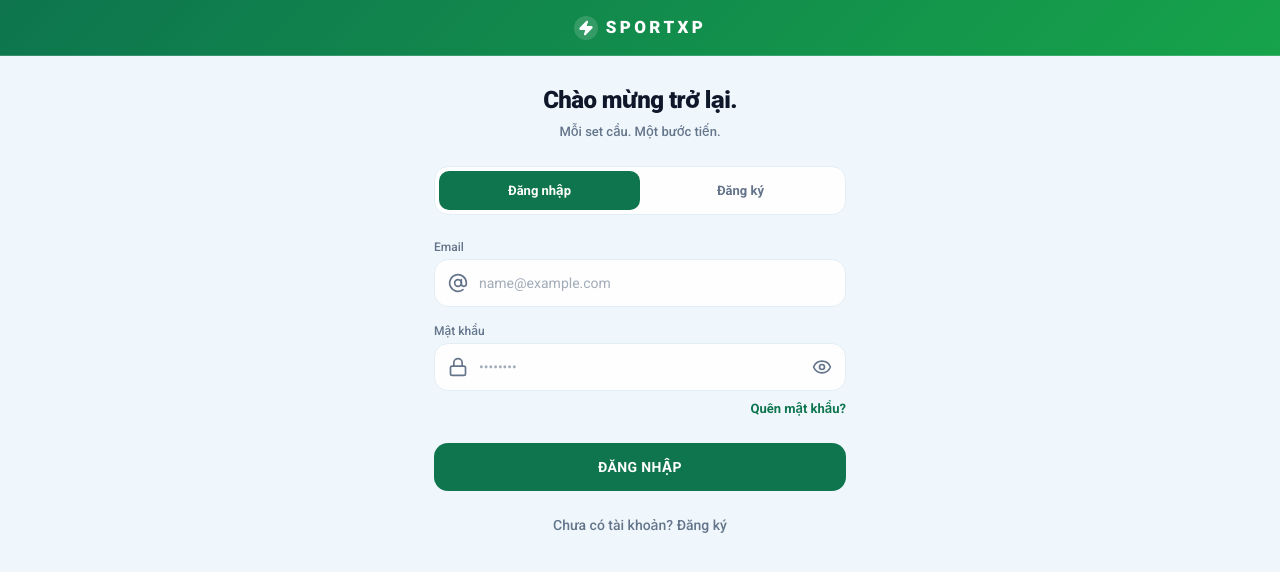
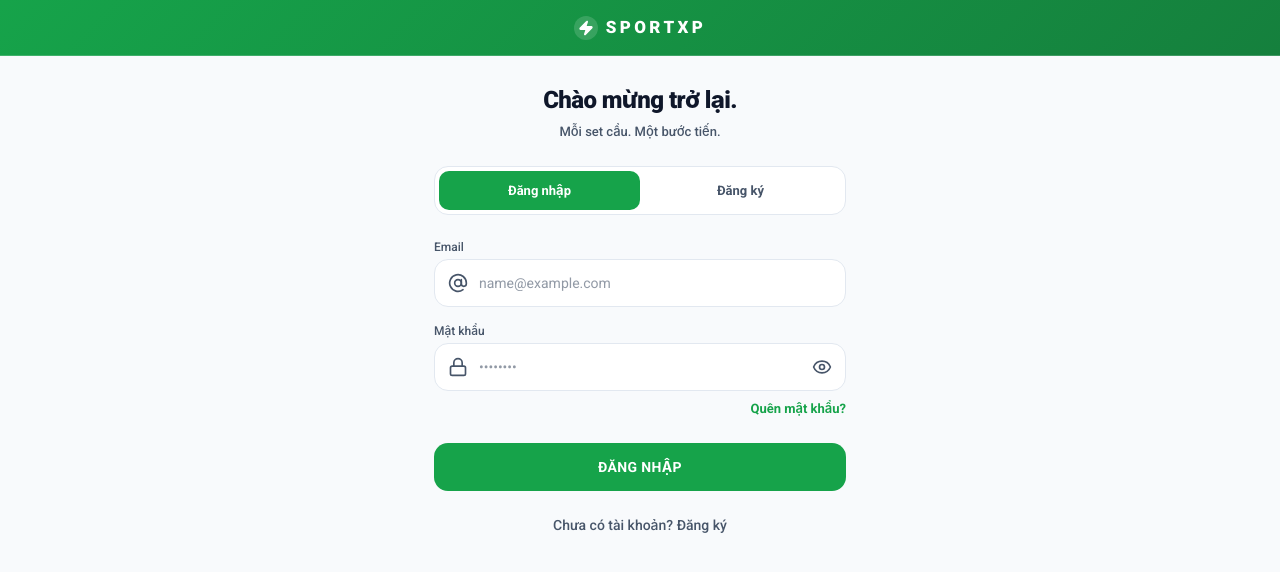
Before and after one commit to BinhPhuong485/SportXPv2, a React (Vite) app in the folder frontend/: page / in a window 1280 px wide. Shown: the top 572 px of the page. Built offline with nearby package versions, Linux system fonts and the light colour scheme; no server answers; a web font is replaced by a local one.

Commit message:
style(theme): refine design tokens and semantic color variables

```diff
--- a/frontend/src/core/theme/tokens.ts
+++ b/frontend/src/core/theme/tokens.ts
@@ -1,17 +1,17 @@
 export const AppColors = {
-  background: '#EFF7FC',
-  surface: '#FEFEFE',
-  border: '#E2EEF6',
-  primary: '#0E754E',
-  accent: '#299A63',
-  accentText: '#176344',
-  mint: '#E2F4EC',
+  background: '#F8FAFC',
+  surface: '#FFFFFF',
+  border: '#E2E8F0',
+  primary: '#16A34A',
+  accent: '#15803D',
+  accentText: '#15803D',
+  mint: '#DCFCE7',
   text: '#0F172A',
-  muted: '#64748B',
+  muted: '#475569',
   loss: '#BE123C',
-  streak: '#946200',
-  gold: '#F59E0B',
-  onPrimary: '#FEFEFE',
+  streak: '#EA580C',
+  gold: '#EA580C',
+  onPrimary: '#FFFFFF',
   courtDark: '#09281E',
   strava: '#FC5200',
   cyan: '#00B4D8',
--- a/frontend/src/index.css
+++ b/frontend/src/index.css
@@ -3,26 +3,26 @@
 @tailwind utilities;
 
 :root {
-  /* LIGHT THEME: Mapped from reference (#0B69DA, #FEFEFE, #EFF7FC) */
-  --color-bg: 239 247 252; /* #EFF7FC Ultra-airy soft ice backdrop */
-  --color-surface: 254 254 254; /* #FEFEFE Pure White Bento Card */
-  --color-border: 226 238 246; /* #E2EEF6 Hairline Soft Border */
-  --color-primary: 14 117 78; /* #0E754E Athletic Court Emerald (mapped from #0B69DA) */
-  --color-accent: 22 163 74; /* #16A34A Vibrant Green */
-  --color-accent-text: 14 117 78; /* #0E754E */
-  --color-mint: 226 244 236; /* #E2F4EC Soft Active Pill Container (mapped from #E8F3FC) */
-  --color-text: 15 23 42; /* #0F172A Dark Slate Text */
-  --color-muted: 100 116 139; /* #64748B Slate Grey */
+  /* LIGHT THEME: Standardized Design Tokens */
+  --color-bg: 248 250 252; /* #F8FAFC Slate 50 - Clean neutral canvas backdrop */
+  --color-surface: 255 255 255; /* #FFFFFF Pure White Surface */
+  --color-border: 226 232 240; /* #E2E8F0 Slate 200 - Crisp hairline card border */
+  --color-primary: 22 163 74; /* #16A34A Green 600 - Primary Brand */
+  --color-accent: 21 128 61; /* #15803D Green 700 - Deep Brand Hover */
+  --color-accent-text: 21 128 61; /* #15803D */
+  --color-mint: 220 252 231; /* #DCFCE7 Green 100 - Primary Subtle Container */
+  --color-text: 15 23 42; /* #0F172A Slate 900 - High Contrast Text Primary */
+  --color-muted: 71 85 105; /* #475569 Slate 600 - Text Secondary */
   --color-loss: 225 29 72; /* #E11D48 Crimson */
-  --color-streak: 180 83 9; /* #B45309 Amber Gold */
-  --color-gold: 245 158 11; /* #F59E0B Gold */
-  --color-on-primary: 254 254 254; /* #FEFEFE */
+  --color-streak: 234 88 12; /* #EA580C Orange 600 - Hot/Streak */
+  --color-gold: 234 88 12; /* #EA580C Orange 600 - Hot / Rating Accent */
+  --color-on-primary: 255 255 255; /* #FFFFFF */
   --color-court-dark: 9 40 30; /* #09281E Night Stadium */
 
   /* Calendar Event Semantic Tokens (Light) */
-  --color-event-hosting: 14 117 78;
+  --color-event-hosting: 22 163 74;
   --color-event-joined: 13 122 104;
-  --color-event-waitlist: 180 83 9;
+  --color-event-waitlist: 234 88 12;
   --color-event-tournament: 109 40 217;
   --color-event-cancelled: 225 29 72;
 }
```
